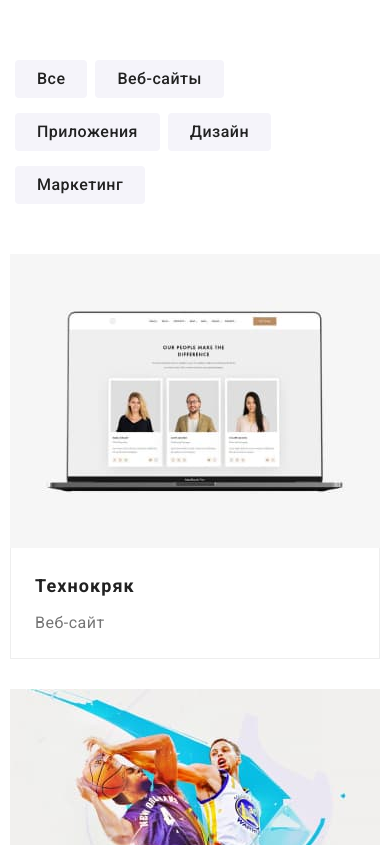
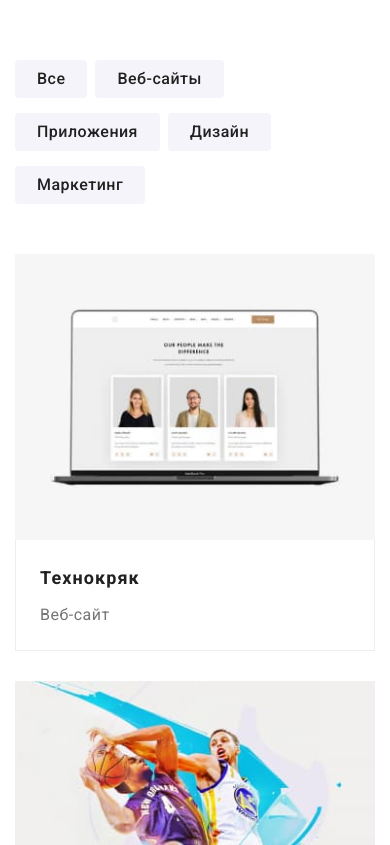
Before and after one commit to Maksym-Lizohub/WebStudio, a plain HTML site: page portfolio.html in a window 390 px wide. Shown: the top 845 px of the page. Drawn offline with nearby package versions, Linux system fonts and the light colour scheme.

Commit message:
section project adaptive & responsive

```diff
--- a/portfolio.html
+++ b/portfolio.html
@@ -71,7 +71,7 @@
 
     <main>
       <section class="section portfolio">
-        <div class="container">
+        <div class="container container__portfolio">
           <h1 class="section__title visually-hidden">Нашы работы</h1>
 
           <ul class="list filter__list filter portfolio__filter">
--- a/sass/components/_project.scss
+++ b/sass/components/_project.scss
@@ -1,7 +1,8 @@
 .project {
   &__link {
     display: block;
-    width: 370px;
+
+    margin: 0;
     box-shadow: 0px 1px 1px rgba(0, 0, 0, 0), 0px 4px 4px rgba(0, 0, 0, 0),
       1px 4px 6px rgba(0, 0, 0, 0);
     transition: box-shadow $transition;
@@ -24,7 +25,7 @@
   }
 
   &__img {
-    max-width: 100%;
+    width: 100%;
     height: auto;
   }
 
--- a/sass/components/_sec-portfolio.scss
+++ b/sass/components/_sec-portfolio.scss
@@ -6,10 +6,26 @@
   &__list {
     display: flex;
     flex-wrap: wrap;
-    margin: -15px;
+    gap: 30px;
+    width: 100%;
   }
 
   &__item {
-    margin: 15px;
+    @media screen and (max-width: 767px) {
+      width: 450px;
+    }
+
+    @media screen and (min-width: 768px) {
+      width: 354px;
+    }
+
+    @media screen and (min-width: 1200px) {
+      width: 370px;
+    }
   }
 }
+
+.container__portfolio {
+  display: flex;
+  align-items: center;
+}
```
Also changed, not shown: css/main.css, css/main.min.css, 2 other files.
